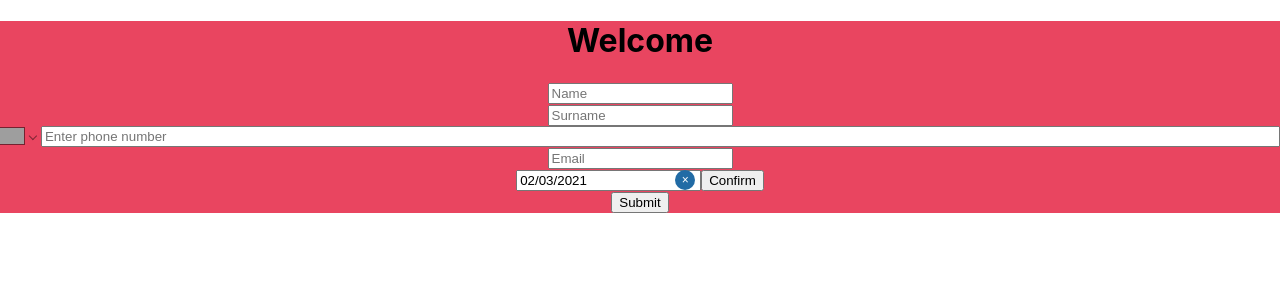
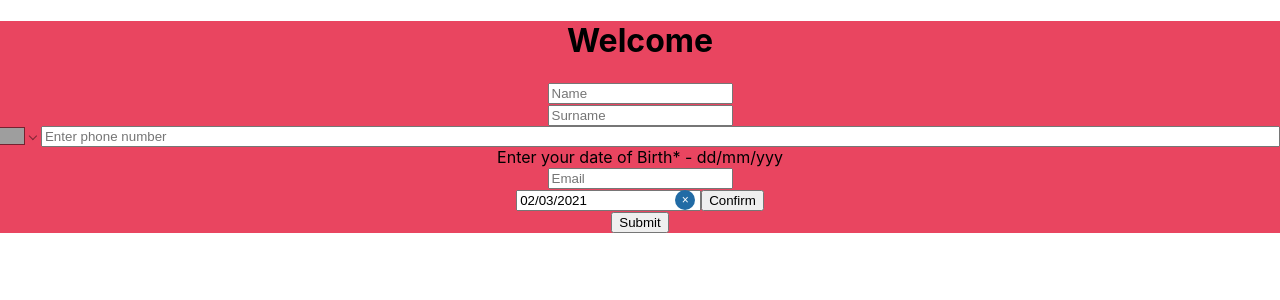
Before and after one commit to frannyfra/Validation-Form-React, a React (Create React App) app: page / in a window 1280 px wide. Shown: the top 300 px of the page. Built offline with nearby package versions, Linux system fonts and the light colour scheme; grey boxes are pictures that could not be loaded.

Commit message:
Insert span as placeholder for calendar pick

```diff
--- a/src/components/form/Form.jsx
+++ b/src/components/form/Form.jsx
@@ -168,6 +168,9 @@ const Form = () => {
           placeholder="Enter phone number"
           value={value}
         />
+        <span className="react-span">
+          Enter your date of Birth* - dd/mm/yyy
+        </span>
         {checked && value === undefined && validValue === false ? (
           <span>Please enter a phone number</span>
         ) : checked && value !== undefined && validValue === false ? (
```
